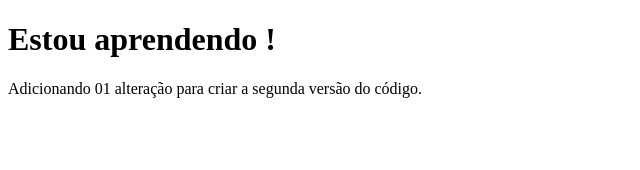
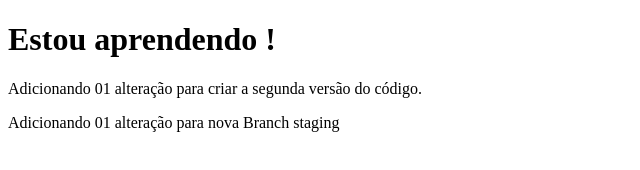
Before and after one commit to Caio-Wolf/testes_git, a plain HTML site: page index.html in a window 1280 px wide. Shown: the whole page, without its empty margins (0-640 px from the left). Drawn offline with Linux system fonts and the light colour scheme.

Commit message:
Adicionando alteração para testar branch

```diff
--- a/index.html
+++ b/index.html
@@ -8,5 +8,6 @@
 <body>
     <h1>Estou aprendendo !</h1>
     <p>Adicionando 01 alteração para criar a segunda versão do código.</p>
+    <p>Adicionando 01 alteração para nova Branch staging</p>
 </body>
 </html>
```
